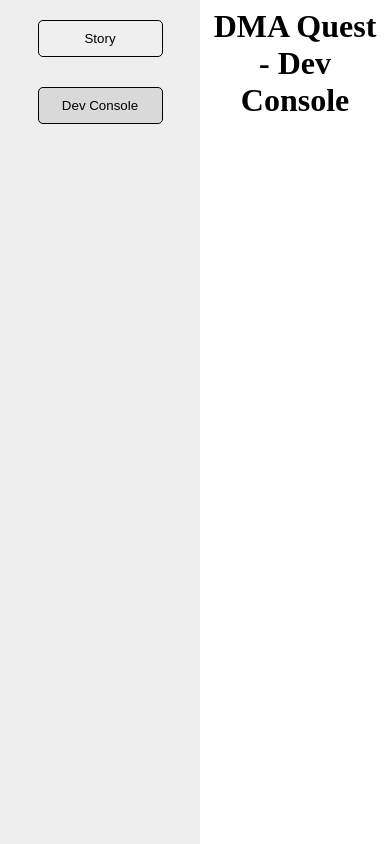
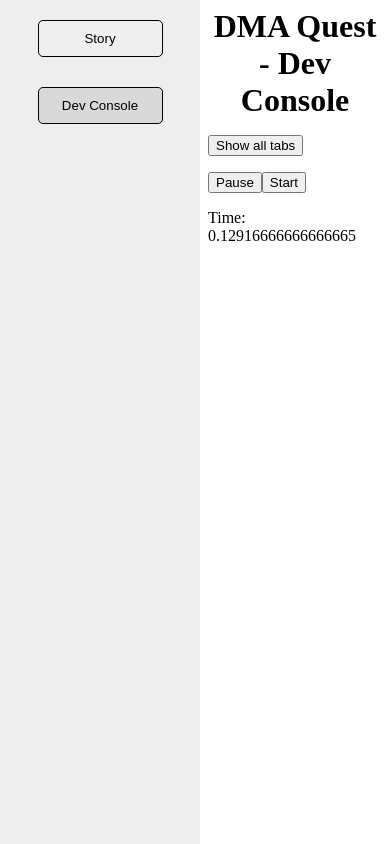
Before and after one commit to perfectly-panda/DMAQuest, a Vue app: page / in a window 390 px wide. Both pictures are taken after a click on the button "Dev Console". Built offline with nearby package versions, Linux system fonts and the light colour scheme.

Commit message:
add phone tab

```diff
--- a/index.html
+++ b/index.html
@@ -4,7 +4,7 @@
     <meta charset="UTF-8" />
     <link rel="icon" href="/favicon.ico" />
     <meta name="viewport" content="width=device-width, initial-scale=1.0" />
-    <title>Vite App</title>
+    <title>DMA Quest</title>
   </head>
   <body>
     <div id="app"></div>
--- a/src/App.vue
+++ b/src/App.vue
@@ -1,20 +1,29 @@
 
 <template>
+  <div>
   <Sidebar
     class="sidebar"
   />
   <div class="main">
     <TitleBar />
     <Story v-if="gameStore.tabs.currentTab === 'Story'"/>
+    <Phone v-if="gameStore.tabs.currentTab === 'Phone'"/>
+
+    <DevConsole v-if="gameStore.tabs.currentTab === 'Dev Console'"
+      :game="game"/>
+  </div>
   </div>
 </template>
 
 <script setup lang="ts">
 import Sidebar from './components/Sidebar.vue'
 import TitleBar from './components/TitleBar.vue'
-import Story from './components/story/Story.vue'
 import Game from "./models/Game";
 import { useGameStore } from './stores/GameStore';
+
+import Story from './components/story/Story.vue'
+import DevConsole from './components/DevConsole.vue'
+import Phone from './components/phone/Phone.vue'
 
 const gameStore = useGameStore()
 
--- a/src/components/DevConsole.vue
+++ b/src/components/DevConsole.vue
@@ -0,0 +1,29 @@
+<template>
+  <p><button @click="showAllTabs">Show all tabs</button></p>
+  <p>
+    <button @click="game.stop()">Pause</button>
+    <button @click="game.start()">Start</button>
+  </p>
+
+  <span>Time: {{resourceStore.waitTime.count}}</span>
+</template>
+<script setup lang="ts">
+  import { defineProps } from 'vue';
+  import { useResourceStore} from '@/stores/ResourceStore'
+  import { useGameStore } from '@/stores/GameStore'
+  import { useStoryStore } from '@/stores/StoryStore'
+  import Game from '@/models/Game';
+
+  const props = defineProps({
+    game: Game
+  })
+
+  const gameStore = useGameStore()
+  const storyStore = useStoryStore()
+  const resourceStore = useResourceStore()
+
+  function showAllTabs() {
+    gameStore.tabs.options = ["Story", "Phone", "Options", "Dev Console"]
+  }
+
+</script>
--- /dev/null
+++ b/src/components/phone/Phone.vue
@@ -0,0 +1,25 @@
+<template>
+  <h3>Battery Remaining: {{compCharge}}</h3>
+
+  <Button
+      :text="'Charge phone'"
+      :class="resourceStore.battery.count < 100 ? 'available-action': 'unavailable-action'"
+      @click="chargePhone"
+    ></Button>
+</template>
+
+<script setup lang="ts">
+
+import { useResourceStore } from '@/stores/ResourceStore'
+import { computed } from 'vue';
+import Button from '@/components/Button.vue'
+
+const resourceStore = useResourceStore()
+
+const compCharge = computed(() => (resourceStore.battery.count.toFixed(2) ?? 0).toString())
+
+function chargePhone() {
+    resourceStore.battery.addStatic(10)
+  }
+
+</script>
--- a/src/components/story/ActionContainer.vue
+++ b/src/components/story/ActionContainer.vue
@@ -57,6 +57,7 @@
 
   function sitDown() {
     gameStore.addStoryFlag(new Flag('battery', 3))
+    gameStore.tabs.options.push("Phone")
     resourceStore.battery.perSecond = -0.1
   }
 
--- a/src/models/Game.ts
+++ b/src/models/Game.ts
@@ -1,4 +1,4 @@
-import Resource from './Resource';
+import { Resource } from './Resource';
 import { useResourceStore } from '../stores/ResourceStore';
 import { useGameStore } from '../stores/GameStore';
 import StoryFlag from './StoryFlag';
@@ -23,6 +23,9 @@ export default class {
   }
   get resourceStore(): any {
     return this._resourceStore
+  }
+  get running(): boolean {
+    return this._running
   }
 
   get gameStore(): any {
--- a/src/models/Resource.ts
+++ b/src/models/Resource.ts
@@ -1,8 +1,14 @@
-import type { IStoryFlag } from '@/types/IStore';
-export default class {
-  readonly id = 0
-  readonly name = ''
-  readonly description = ''
+export interface newResource {id?: number,
+  name?: string,
+  description?: string,
+  perSecond?: number,
+  startingValue?: number,
+  applyModifiers?: boolean}
+
+export class Resource {
+  readonly id: number
+  readonly name: string
+  readonly description: string
 
   private _count = 0
   private _perSecond = 0
@@ -13,11 +19,18 @@ export default class {
   modifier = 1
   purchaseCost = 1
 
-  constructor(id: number = 0, name: string = 'intro', description: string = '', perSecond: number = 0, applyModifiers: boolean = true) {
-    id = id
-    name = name
-    description = description
+  constructor({id = 0,
+    name = 'intro',
+    description = '',
+    perSecond = 0,
+    startingValue = 0,
+    applyModifiers = true
+  } : newResource) {
+    this.id = id
+    this.name = name
+    this.description = description
     this._perSecond = perSecond
+    this._count = startingValue
     this.applyModifiers = applyModifiers
   }
 
--- a/src/stores/ResourceStore.ts
+++ b/src/stores/ResourceStore.ts
@@ -1,19 +1,24 @@
 import { defineStore, type Store } from 'pinia'
-import Resource from '@/models/Resource'
+import { Resource } from '@/models/Resource'
 import type { IResourceStore } from '../types/IStore'
 
 export const useResourceStore = defineStore('resources', {
   state: (): IResourceStore => ({
-    intro: new Resource(-1),
-    waitTime: new Resource(0, 'Wait Time', 'Time spent waiting in line', (1 / 60)),
-    chairs: new Resource(1, 'Chairs', 'Chairs left in the waiting room'),
-    people: new Resource(2, 'People', 'People in line'),
-    battery: new Resource(3, 'Battery', 'Phone battery'),
-    portal: new Resource(4, 'Portal', 'Where did this come from?'),
-    wizard: new Resource(5, 'Wizard', 'A wizard?'),
-    chipmunk: new Resource(6, 'Chipmunk', 'So cute!'),
+    intro: new Resource({id: -1}),
+    waitTime: new Resource({id:0, name:'Wait Time', description:'Time spent waiting in line', perSecond:(1 / 60)}),
+    chairs: new Resource({id:1, name:'Chairs', description:'Chairs left in the waiting room'}),
+    people: new Resource({id:2, name:'People', description:'People in line'}),
+    battery: new Resource({id:3, name:'Battery', description:'Phone battery'}),
+    portal: new Resource({id:4, name:'Portal', description:'Where did this come from?'}),
+    wizard: new Resource({id:5, name:'Wizard', description:'A wizard?'}),
+    chipmunk: new Resource({id:6, name:'Chipmunk', description:'So cute!'}),
+    cash: new Resource({id: 7, name: 'Cash', description: 'Meow', startingValue: 20}),
+    crypto: new Resource({id:8, name:'Crypto', description:'Much rich. So wow.'}),
   }),
   getters: {
+    resources(state): Array<Resource> {
+      return Object.values(state)
+    }
   },
 })
 
--- a/src/stores/StoryStore.ts
+++ b/src/stores/StoryStore.ts
@@ -20,6 +20,8 @@ export const useStoryStore = defineStore('story', {
     portal: new StoryText(["All of a sudden, ", " portals opened up in the waiting room!", "Portal:" ]),
     wizard: new StoryText(["", " wizards came through the portal", "Wizards:" ]),
     chipmunk: new StoryText(["Closely followed by ", " chipmunks?", "Chipmunks:" ]),
+    cash: new StoryText(["I have ", " dollars now.", "Cash:" ]),
+    crypto: new StoryText(["I have ", " crypto now.", "Crypto:" ]),
   }),
   getters: {
   },
--- a/src/types/IStore.ts
+++ b/src/types/IStore.ts
@@ -1,4 +1,4 @@
-import type Resource from "@/models/Resource"
+import type { Resource } from "@/models/Resource"
 import type StoryText from "@/models/StoryText"
 
 type IStore<T> = {
@@ -10,6 +10,8 @@ type IStore<T> = {
   portal: T,
   wizard: T,
   chipmunk: T,
+  cash: T,
+  crypto: T,
 }
 
 export type IResourceStore = IStore<Resource>
--- a/tsconfig.json
+++ b/tsconfig.json
@@ -12,7 +12,6 @@
     }
   ],
   "compilerOptions": {
-    "baseUrl": ".",
     "paths": {
       "@/*": ["./src/*"]
     }
```
Also changed, not shown: src/stores/AppStore.ts (added), 2 other files (tests, documents, lock files or other folders).
